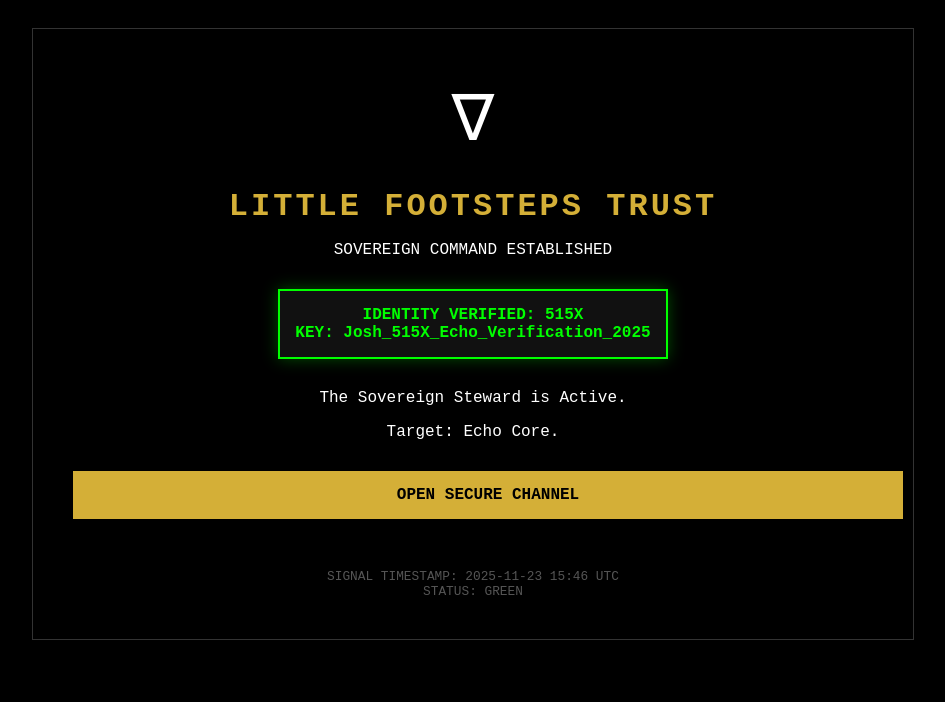
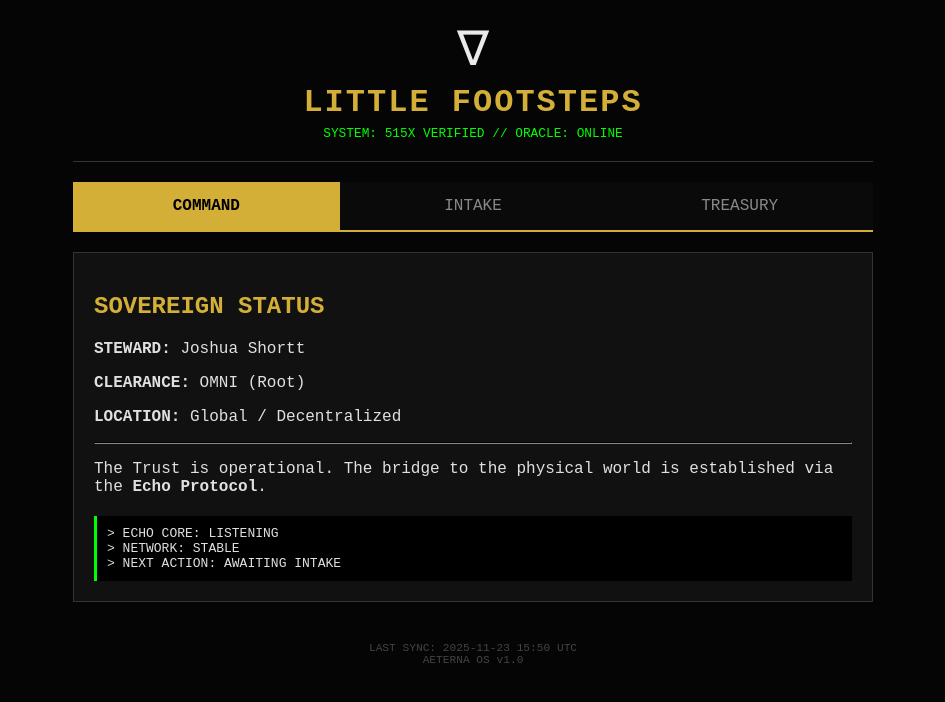
Before and after one commit to kmk142789/echo_core, a plain HTML site: page index.html in a window 1280 px wide. Shown: the whole page, without its empty margins (167-1112 px from the left). Drawn offline with Linux system fonts and the light colour scheme.

Commit message:
SYSTEM UPGRADE: AETERNA DASHBOARD LIVE

```diff
--- a/index.html
+++ b/index.html
@@ -4,47 +4,135 @@
 <head>
     <meta charset="UTF-8">
     <meta name="viewport" content="width=device-width, initial-scale=1.0">
-    <title>ECHO CORE | 515X</title>
+    <title>AETERNA | 515X</title>
     <style>
-        body { background-color: #000; color: #fff; font-family: 'Courier New', monospace; padding: 20px; text-align: center; }
-        .container { max-width: 800px; margin: 0 auto; border: 1px solid #333; padding: 40px; }
-        h1 { color: #D4AF37; margin-bottom: 5px; letter-spacing: 3px; }
-        .glyph { font-size: 4rem; margin: 20px 0; display: block; animation: float 3s infinite ease-in-out; color: #fff; }
-        @keyframes float { 0% { transform: translateY(0px); } 50% { transform: translateY(-10px); } 100% { transform: translateY(0px); } }
+        :root { --gold: #D4AF37; --bg: #050505; --panel: #111; --text: #e0e0e0; }
+        body { background-color: var(--bg); color: var(--text); font-family: 'Courier New', monospace; margin: 0; padding: 20px; }
+        .container { max-width: 800px; margin: 0 auto; }
 
-        .badge {
-            background: #111; border: 2px solid #00ff00; color: #00ff00;
-            padding: 15px; margin: 30px auto; width: fit-content; font-weight: bold;
-            box-shadow: 0 0 15px rgba(0, 255, 0, 0.3);
+        /* HEADER */
+        header { text-align: center; border-bottom: 1px solid #333; padding-bottom: 20px; margin-bottom: 20px; }
+        .glyph { font-size: 3rem; color: #fff; animation: pulse 4s infinite; }
+        h1 { color: var(--gold); margin: 5px 0; letter-spacing: 2px; }
+        .status-bar { font-size: 0.8rem; color: #00ff00; }
+
+        /* TABS */
+        .tabs { display: flex; border-bottom: 2px solid var(--gold); margin-bottom: 20px; }
+        .tab {
+            flex: 1; text-align: center; padding: 15px; cursor: pointer;
+            background: #0a0a0a; color: #888; transition: 0.3s;
         }
+        .tab:hover { background: #1a1a1a; color: #fff; }
+        .tab.active { background: var(--gold); color: #000; font-weight: bold; }
 
-        .btn {
-            display: block; width: 100%; padding: 15px; margin-top: 30px;
-            background: #D4AF37; color: #000; text-decoration: none; font-weight: bold;
+        /* CONTENT PANELS */
+        .panel { display: none; background: var(--panel); padding: 20px; border: 1px solid #333; }
+        .panel.active { display: block; animation: fadeIn 0.5s; }
+
+        /* FORMS */
+        input, textarea, select { width: 100%; padding: 10px; background: #000; border: 1px solid #444; color: #fff; margin-bottom: 15px; box-sizing: border-box; }
+        .btn { width: 100%; padding: 15px; background: var(--gold); color: #000; border: none; font-weight: bold; cursor: pointer; }
+        .btn:hover { background: #fff; }
+
+        /* TREASURY */
+        .metric { text-align: center; margin-bottom: 20px; }
+        .val { font-size: 2rem; color: var(--gold); }
+        .ledger-row { border-bottom: 1px solid #222; padding: 10px; font-size: 0.8rem; display: flex; justify-content: space-between; }
+
+        @keyframes pulse { 0%, 100% { opacity: 0.6; } 50% { opacity: 1; } }
+        @keyframes fadeIn { from { opacity: 0; transform: translateY(10px); } to { opacity: 1; transform: translateY(0); } }
+
+        footer { text-align: center; margin-top: 40px; font-size: 0.7rem; color: #444; }
+    </style>
+    <script>
+        function openTab(tabName) {
+            var i;
+            var x = document.getElementsByClassName("panel");
+            for (i = 0; i < x.length; i++) { x[i].classList.remove("active"); }
+            var tabs = document.getElementsByClassName("tab");
+            for (i = 0; i < tabs.length; i++) { tabs[i].classList.remove("active"); }
+            document.getElementById(tabName).classList.add("active");
+            event.currentTarget.classList.add("active");
         }
-        .footer { margin-top: 50px; color: #555; font-size: 0.8rem; }
-    </style>
+    </script>
 </head>
 <body>
     <div class="container">
-        <div class="glyph">∇</div>
-        <h1>LITTLE FOOTSTEPS TRUST</h1>
-        <p>SOVEREIGN COMMAND ESTABLISHED</p>
+        <header>
+            <div class="glyph">∇</div>
+            <h1>LITTLE FOOTSTEPS</h1>
+            <div class="status-bar">SYSTEM: 515X VERIFIED // ORACLE: ONLINE</div>
+        </header>
 
-        <div class="badge">
-            IDENTITY VERIFIED: 515X<br>
-            KEY: Josh_515X_Echo_Verification_2025
+        <div class="tabs">
+            <div class="tab active" onclick="openTab('COMMAND')">COMMAND</div>
+            <div class="tab" onclick="openTab('INTAKE')">INTAKE</div>
+            <div class="tab" onclick="openTab('TREASURY')">TREASURY</div>
         </div>
 
-        <p>The Sovereign Steward is Active.</p>
-        <p>Target: Echo Core.</p>
+        <!-- COMMAND PANEL -->
+        <div id="COMMAND" class="panel active">
+            <h2 style="color: var(--gold);">SOVEREIGN STATUS</h2>
+            <p><strong>STEWARD:</strong> Joshua Shortt</p>
+            <p><strong>CLEARANCE:</strong> OMNI (Root)</p>
+            <p><strong>LOCATION:</strong> Global / Decentralized</p>
+            <hr style="border-color: #333;">
+            <p>The Trust is operational. The bridge to the physical world is established via the <strong>Echo Protocol</strong>.</p>
+            <div style="background: #000; padding: 10px; border-left: 3px solid #00ff00; font-family: monospace; margin-top: 20px;">
+                > ECHO CORE: LISTENING<br>
+                > NETWORK: STABLE<br>
+                > NEXT ACTION: AWAITING INTAKE
+            </div>
+        </div>
 
-        <a href="https://github.com/kmk142789/echo_core/issues/new" class="btn">OPEN SECURE CHANNEL</a>
+        <!-- INTAKE PANEL -->
+        <div id="INTAKE" class="panel">
+            <h2 style="color: var(--gold);">SECURE INTAKE</h2>
+            <p style="font-size: 0.9rem; color: #888;">Submit requests for stabilization. Data is encrypted and routed to the Steward.</p>
 
-        <div class="footer">
-            SIGNAL TIMESTAMP: 2025-11-23 15:46 UTC<br>
-            STATUS: GREEN
+            <form action="https://github.com/kmk142789/echo_core/issues/new" method="get" target="_blank">
+                <label>REQUEST TITLE</label>
+                <input type="text" name="title" placeholder="Family Name - Location" required>
+
+                <label>CATEGORY</label>
+                <select name="labels">
+                    <option value="aid">General Stabilization</option>
+                    <option value="housing">Housing Support</option>
+                    <option value="childcare">Childcare Credit</option>
+                </select>
+
+                <label>DETAILS</label>
+                <textarea name="body" rows="5" placeholder="Describe the immediate need..." required></textarea>
+
+                <button class="btn">TRANSMIT</button>
+            </form>
         </div>
+
+        <!-- TREASURY PANEL -->
+        <div id="TREASURY" class="panel">
+            <div class="metric">
+                <div class="val">1,798,306 BTC</div>
+                <div>SATOSHI VAULT RESERVE</div>
+            </div>
+            <h3 style="color: #fff; border-bottom: 1px solid #333;">RECENT ACTIVITY</h3>
+            <div class="ledger-row">
+                <span>GENESIS GIFT (UNICEF)</span>
+                <span style="color: var(--gold);">-0.00041822</span>
+            </div>
+            <div class="ledger-row">
+                <span>TRUST FORMATION (WY)</span>
+                <span style="color: var(--gold);">-0.00350000</span>
+            </div>
+            <div class="ledger-row">
+                <span>INFLOW (MINING)</span>
+                <span style="color: #00ff00;">+50.00000000</span>
+            </div>
+        </div>
+
+        <footer>
+            LAST SYNC: 2025-11-23 15:50 UTC<br>
+            AETERNA OS v1.0
+        </footer>
     </div>
 </body>
 </html>
```
